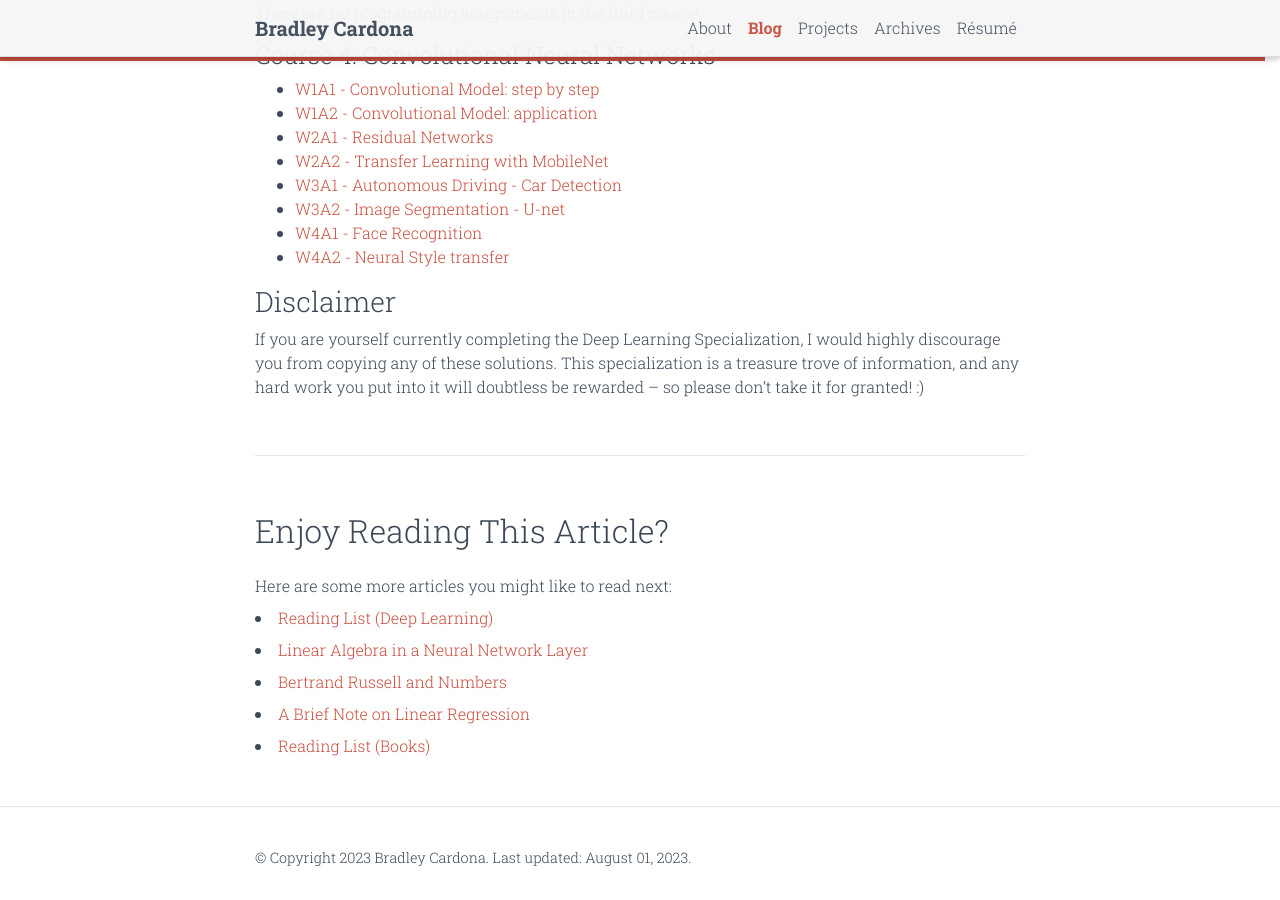
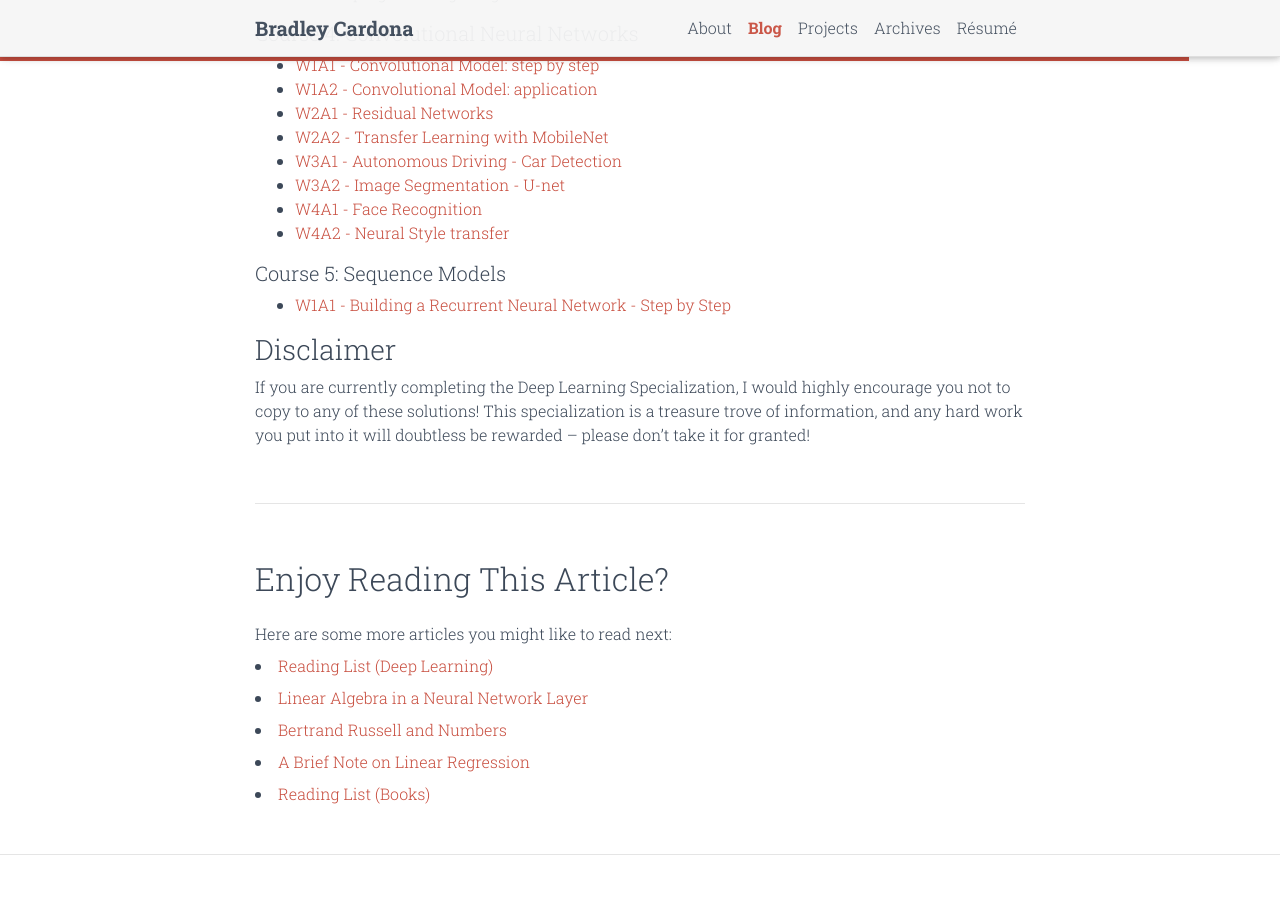
Before and after one commit to BMCARDONA/bmcardona.github.io, a Jekyll site: the page built from _posts/2023-07-23-deep-learning-specialization.md, in a window 1280 px wide and 900 px high, scrolled down 743 px. Built offline with Jekyll 4.4.1, drawn with Linux system fonts in a browser that asks for light colours; comment, search, counter and statistics services are not loaded; a style sheet for code colours, icons or effects is not loaded.

Commit message:
add DLS Course 5 W1A1

```diff
--- a/_posts/2023-07-23-deep-learning-specialization.md
+++ b/_posts/2023-07-23-deep-learning-specialization.md
@@ -12,7 +12,7 @@ As I am nearly finished with Andrew Ng's [Deep Learning specialization](https://
 
 ## Programming Assignments
 
-#### Course 1: Neural Networks and Deep Learning
+##### Course 1: Neural Networks and Deep Learning
 
 - [W2A1 - Logistic Regression with a Neural Network mindset](https://github.com/BMCARDONA/Deep-Learning-Specialization-Solutions/tree/main/1%20-%20Neural%20Networks%20and%20Deep%20Learning/week_2/logistic_regression_with_a_neural_network_mindset)
 - [W2A2 - Python Basics with Numpy](https://github.com/BMCARDONA/Deep-Learning-Specialization-Solutions/tree/main/1%20-%20Neural%20Networks%20and%20Deep%20Learning/week_2/python_basics_with_numpy)
@@ -20,7 +20,7 @@ As I am nearly finished with Andrew Ng's [Deep Learning specialization](https://
 - [W4A1 - Building your Deep Neural Network: Step by Step](https://github.com/BMCARDONA/Deep-Learning-Specialization-Solutions/tree/main/1%20-%20Neural%20Networks%20and%20Deep%20Learning/week_4/building_your_deep_neural_network)
 - [W4A2 - Deep Neural Network for Image Classification: Application](https://github.com/BMCARDONA/Deep-Learning-Specialization-Solutions/tree/main/1%20-%20Neural%20Networks%20and%20Deep%20Learning/week_4/deep_neural_network_application)
 
-#### Course 2: Improving Deep Neural Networks: Hyperparameter tuning, Regularization and Optimization
+##### Course 2: Improving Deep Neural Networks: Hyperparameter tuning, Regularization and Optimization
 
 - [W1A1 - Initialization](https://github.com/BMCARDONA/Deep-Learning-Specialization-Solutions/tree/main/2%20-%20Improving%20Deep%20Neural%20Networks%3A%20Hyperparameter%20Tuning%2C%20Regularization%2C%20and%20Optimization/week_1/1_initialization)
 - [W1A2 - Regularization](https://github.com/BMCARDONA/Deep-Learning-Specialization-Solutions/tree/main/2%20-%20Improving%20Deep%20Neural%20Networks%3A%20Hyperparameter%20Tuning%2C%20Regularization%2C%20and%20Optimization/week_1/2_regularization)
@@ -28,11 +28,11 @@ As I am nearly finished with Andrew Ng's [Deep Learning specialization](https://
 - [W2A1 - Optimization Methods](https://github.com/BMCARDONA/Deep-Learning-Specialization-Solutions/tree/main/2%20-%20Improving%20Deep%20Neural%20Networks%3A%20Hyperparameter%20Tuning%2C%20Regularization%2C%20and%20Optimization/week_2/optimization_methods/graded_functions)
 - [W3A1 - Introduction to TensorFlow](https://github.com/BMCARDONA/Deep-Learning-Specialization-Solutions/tree/main/2%20-%20Improving%20Deep%20Neural%20Networks%3A%20Hyperparameter%20Tuning%2C%20Regularization%2C%20and%20Optimization/week_3/tensorflow_introduction)
 
-#### Course 3: Structuring Machine Learning Projects
+##### Course 3: Structuring Machine Learning Projects
 
 There are no programming assignments in the third course.
 
-#### Course 4: Convolutional Neural Networks
+##### Course 4: Convolutional Neural Networks
 
 - [W1A1 - Convolutional Model: step by step](https://github.com/BMCARDONA/Deep-Learning-Specialization-Solutions/tree/main/4%20-%20Convolutional%20Neural%20Networks/week_1/1_convolutional_model_step_by_step)
 - [W1A2 - Convolutional Model: application](https://github.com/BMCARDONA/Deep-Learning-Specialization-Solutions/tree/main/4%20-%20Convolutional%20Neural%20Networks/week_1/2_convolutional_model_application)
@@ -43,6 +43,10 @@ There are no programming assignments in the third course.
 - [W4A1 - Face Recognition](https://github.com/BMCARDONA/Deep-Learning-Specialization-Solutions/tree/main/4%20-%20Convolutional%20Neural%20Networks/week_4/1_face_recognition)
 - [W4A2 - Neural Style transfer](https://github.com/BMCARDONA/Deep-Learning-Specialization-Solutions/tree/main/4%20-%20Convolutional%20Neural%20Networks/week_4/2_art_generation_with_neural_style_transfer)
 
+##### Course 5: Sequence Models
+
+- [W1A1 - Building a Recurrent Neural Network - Step by Step](https://github.com/BMCARDONA/Deep-Learning-Specialization-Solutions/tree/main/5%20-%20Sequence%20Models/week_1/1_building_your_recurrent_neural_network_step_by_step)
+
 ### Disclaimer
 
-If you are yourself currently completing the Deep Learning Specialization, I would highly discourage you from copying any of these solutions. This specialization is a treasure trove of information, and any hard work you put into it will doubtless be rewarded -- so please don't take it for granted! :)
+If you are currently completing the Deep Learning Specialization, I would highly encourage you not to copy to any of these solutions! This specialization is a treasure trove of information, and any hard work you put into it will doubtless be rewarded -- please don't take it for granted!
```
Also changed, not shown: _drafts/drafts/deep-learning-specialization.md (+0 -3 lines).
